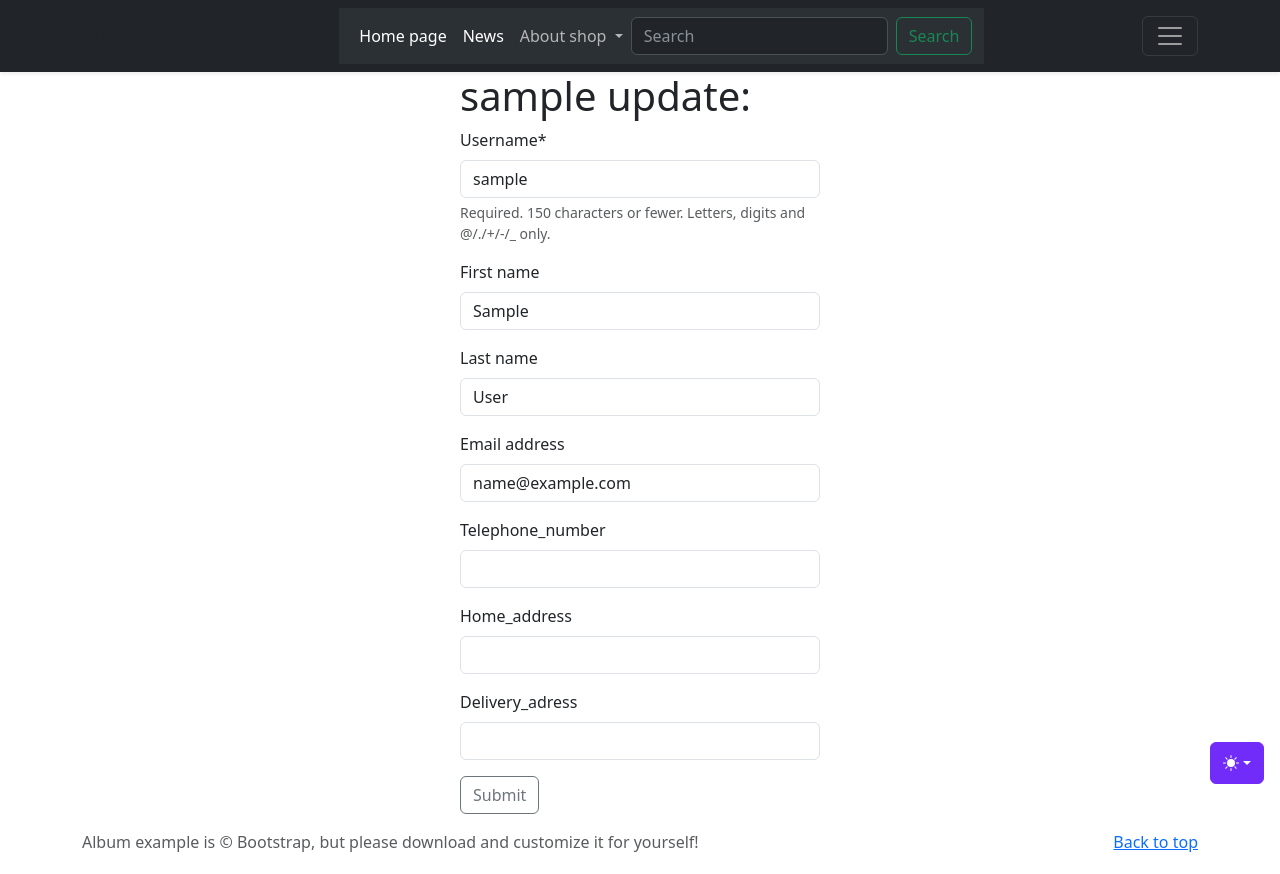
After one commit to AndruAKomar/komardjangoproj, a Django app: page /person/user-update/1 in a window 1280 px wide. The commit adds this page. Run offline with Django 4.2, Linux system fonts and the light colour scheme; tables that the repository leaves empty hold one stand-in row (values such as "Sample post"); some libraries are stand-ins or nearby versions.

Commit message:
add userupdateform

```diff
--- a/src/person/forms.py
+++ b/src/person/forms.py
@@ -4,14 +4,26 @@ from django.forms import ModelForm
 from django.contrib.auth.models import User
 
 
+class UserUpdateForm(forms.ModelForm):
+    telephone_number = forms.CharField(label='Telephone_number', widget=forms.TextInput, max_length=50, required=False)
+    home_address = forms.CharField(label='Home_address', widget=forms.TextInput, max_length=50, required=False)
+    delivery_adress = forms.CharField(label='Delivery_adress', widget=forms.TextInput, max_length=50, required=False)
+
+    class Meta:
+        model = User
+        fields = ('username', 'first_name','last_name', 'email',  'telephone_number', 'home_address', 'delivery_adress')
+# ,  'telephone_number', 'home_address', 'delivery_adress'
 
 class UserRegistrationForm(forms.ModelForm):
     password = forms.CharField(label='Password', widget=forms.PasswordInput)
     password2 = forms.CharField(label='Repeat password', widget=forms.PasswordInput)
+    telephone_number = forms.CharField(label='Telephone_number', widget=forms.TextInput, max_length=50, required=False)
+    home_address = forms.CharField(label='Home_address', widget=forms.TextInput, max_length=50, required=False)
+    delivery_adress = forms.CharField(label='Delivery_adress', widget=forms.TextInput, max_length=50, required=False)
 
     class Meta:
         model = User
-        fields = ('username', 'first_name', 'email')
+        fields = ('username', 'first_name','last_name', 'email',  'telephone_number', 'home_address', 'delivery_adress')
 
     def clean_password2(self):
         cd = self.cleaned_data
--- /dev/null
+++ b/src/person/templates/person/user_update.html
@@ -0,0 +1,18 @@
+<!-- шаблон для редактирования жанра в справочнике-->
+{% extends 'base.html' %}
+{% load static %}
+{% load crispy_forms_tags %}
+{% block TITLE %}{{object}} update{% endblock TITLE %}
+{% block BODY %}
+<div class="container text-left" style="width: 30%;">
+    <div>
+        <H1>{{object}} update:</H1>
+        <form action="" method="post" enctype="multipart/form-data">
+            {% csrf_token %}
+            {{form|crispy}}
+            {% comment %} {{form.as_p}} {% endcomment %}
+            <button type="submit" class="btn btn-outline-secondary">Submit</button>
+        </form>
+    </div>
+</div>
+{% endblock BODY %}
--- a/src/person/urls.py
+++ b/src/person/urls.py
@@ -5,6 +5,7 @@ app_name='person'
 urlpatterns = [
     path('login/', views.LoginView.as_view(), name='login'),
     path('logout/', views.LogoutView.as_view(), name='logout'),
+    path('user-update/<int:pk>', views.UserUpdateView.as_view(), name='user-update'),
     path('register/', views.register, name='register'),
 
 
--- a/src/person/views.py
+++ b/src/person/views.py
@@ -1,19 +1,27 @@
 from django.shortcuts import render
 from django.contrib.auth import views as auth_views
 from django.contrib.auth.models import User
+from . import forms
 from .forms import UserRegistrationForm
 from django.contrib.auth.models import Group
+from django.views import generic
 
-# Create your views here.
-
+#
 class LoginView(auth_views.LoginView):
     template_name = 'person/login.html'
 
 class LogoutView(auth_views.LogoutView):
     template_name = 'person/logout.html'
 
-# create customer
 
+#Update
+class UserUpdateView(generic.UpdateView):
+    model= User
+    form_class= forms.UserUpdateForm
+    template_name = 'person/user_update.html'
+    success_url = '/'
+
+#
 def register(request):
     if request.method == 'POST':
         user_form = UserRegistrationForm(request.POST)
--- a/src/templates/base.html
+++ b/src/templates/base.html
@@ -154,7 +154,7 @@
         <p class="text-body-secondary">
           <i class="bi bi-geo-alt">   Address: Minsk, Lenina street, 1</i><br>
           <i class="bi bi-telephone-outbound">   Tel: +375(29)1234567</i><br>
-          <i class="bi bi-envelope-at">  Sent us: bookssop@tut.by.com</i>  </p>
+          <i class="bi bi-envelope-at">  Sent us: booksshop@tut.by.com</i>  </p>
       </div>
 
       <div class="col-sm-4 offset-md-1 py-4">
@@ -176,7 +176,7 @@
                 <li><a class="dropdown-item" href="{% url 'person:login' %}">Login</a></li>
                 {% else %}
                 <li><a class="dropdown-item" href="{% url 'person:logout' %}">Logout</a></li>
-                <li><a class="dropdown-item" href="#">Edit account</a></li>
+                <li><a class="dropdown-item" href="{% url 'person:user-update' pk=user.pk%}">Edit account</a></li>
                 {% endif %}
               </ul>
           </div>
```
Also changed, not shown: src/person/templates/person/login.html (+8 -2 lines).
